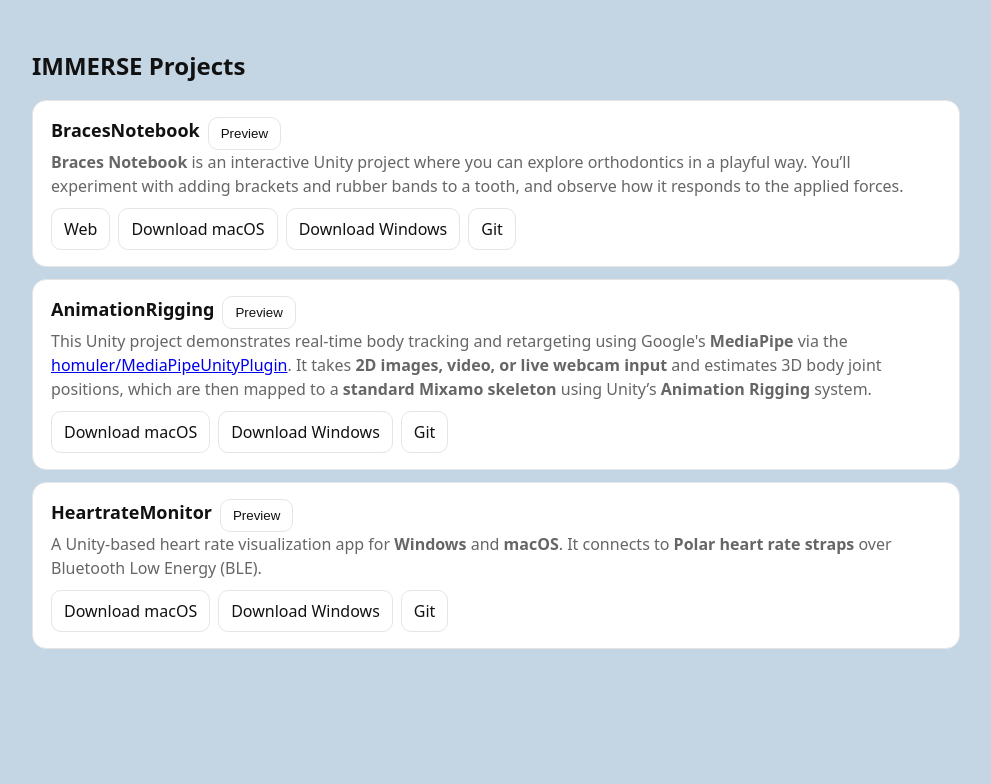
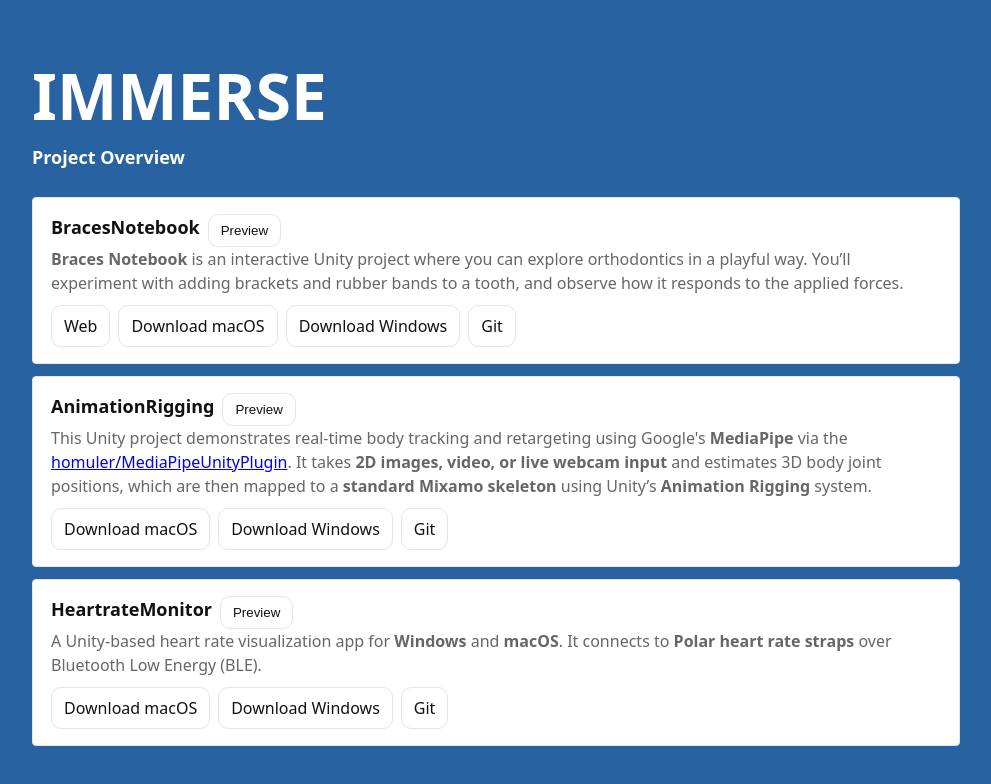
Before and after one commit to immerse-zhaw/AppStoreWebsite, a plain HTML site: page docs/index.html in a window 1280 px wide. Shown: the whole page, without its empty margins (144-1135 px from the left). Drawn offline with Linux system fonts and the light colour scheme.

Commit message:
Updated colors

```diff
--- a/docs/index.html
+++ b/docs/index.html
@@ -10,7 +10,7 @@
     :root {
       --fg: #111;
       --muted: #666;
-      --bg: #c4d5e3;
+      --bg: #2862a1 ;
       --card: #fff;
       --bd: #e5e5e5
     }
@@ -40,18 +40,25 @@
     .card {
       background: var(--card);
       border: 1px solid var(--bd);
-      border-radius: 14px;
+      border-radius: 4px;
       padding: 16px 18px
     }
 
     h1 {
-      margin: 0 0 16px;
-      font-size: 24px
+      margin: 0 0 0px;
+      font-size: 64px;
+      color: #fff
     }
 
     h2 {
       margin: 0 0 6px;
       font-size: 18px
+    }
+
+    h3 {
+      margin: 0 0 26px;
+      font-size: 18px;
+      color: #fff
     }
 
     p {
@@ -89,7 +96,8 @@
 
 <body>
   <div class="wrap">
-    <h1>IMMERSE Projects</h1>
+    <h1>IMMERSE</h1>
+    <h3>Project Overview</h3>
     <div id="grid" class="grid"></div>
   </div>
   <script>
```
